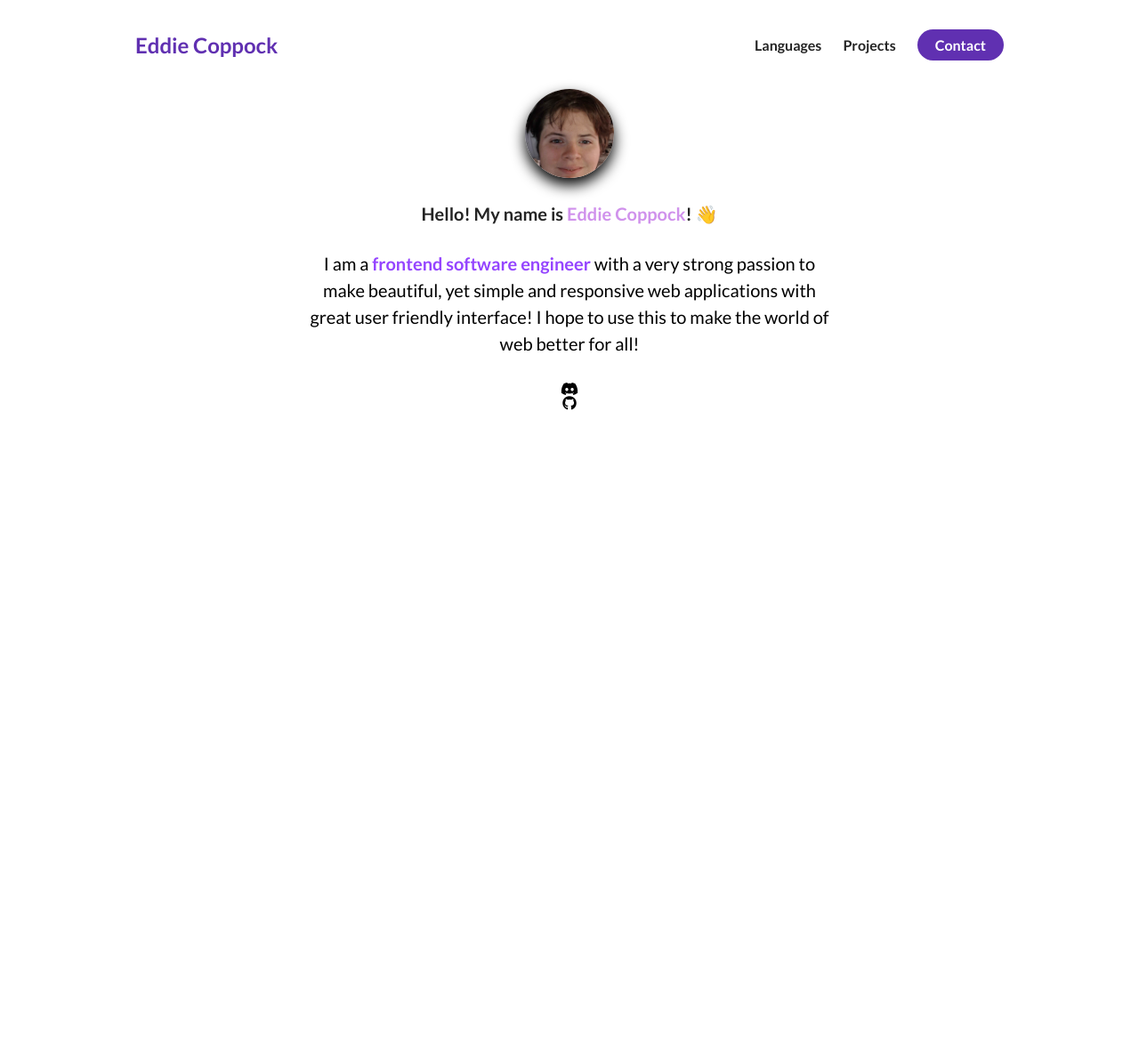
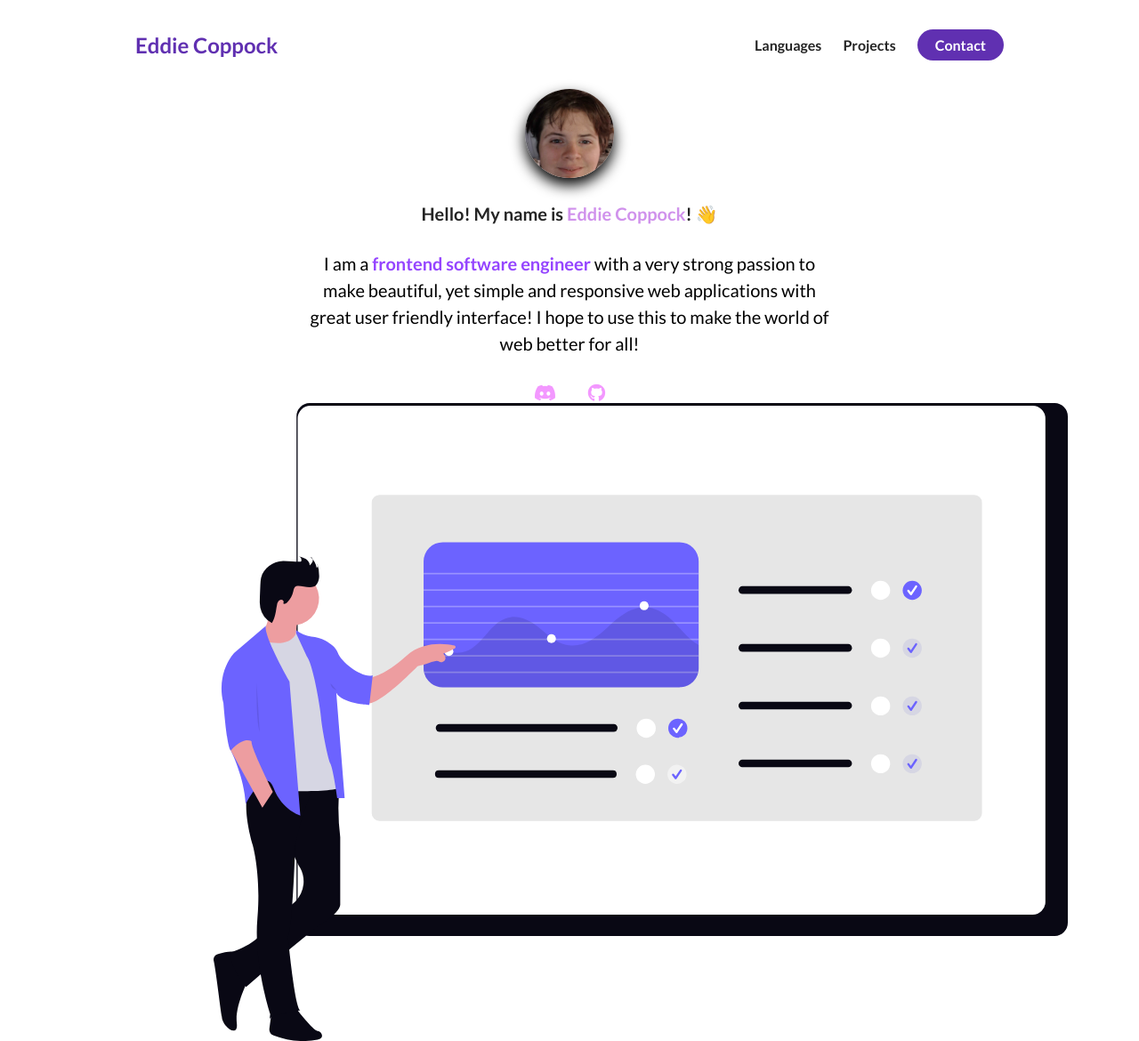
Before and after one commit to SpaceCoderEd/First-Professional-Website-, a plain HTML site: page index.html in a window 1280 px wide. Shown: the whole page at 89% size. Before the commit the page ends 800 px from the top, so only its background shows below. Drawn offline with Linux system fonts and the light colour scheme.

Commit message:
IMAGESSSSSS

```diff
--- a/index.html
+++ b/index.html
@@ -46,9 +46,18 @@
                     <p class="about-me__info--p">
                         I am a <strong class="frontend">frontend software engineer</strong> with a very strong passion to make beautiful, yet simple and responsive web applications with great user friendly interface! I hope to use this to make the world of web better for all!
                     </p>
-                    <i class="fa-brands fa-discord"></i>
-                    <i class="fa-brands fa-github"></i>
+                    <div class="about-me__links">
+                        <a href="" class="about-me__link" target="_blank" rel="noopener noreferrer">
+                            <i class="fa-brands fa-discord"></i>
+                        </a>
+                        <a href="https://github.com/SpaceCoderEd" class="about-me__link" target="_blank" rel="noopener noreferrer">
+                            <i class="fa-brands fa-github"></i>
+                        </a>
+                    </div>
                 </div>
+                <figure class="about-me__img--container">
+                    <img src="undraw_control-panel_s0j2.svg" alt="Control Panel">
+                </figure>
             </div>
         </div>
     </section>
--- a/style.css
+++ b/style.css
@@ -133,4 +133,13 @@ nav {
 
 .about-me__link {
     font-size: 20px;
+    color: #242424;
+    text-decoration: none;
 }
+
+.about-me__link {
+    font-size: 20px;
+    color: rgb(243, 152, 255);
+    text-decoration: none;
+    padding: 0 16px;
+}
```
Also changed, not shown: undraw_control-panel_s0j2.svg (added).
